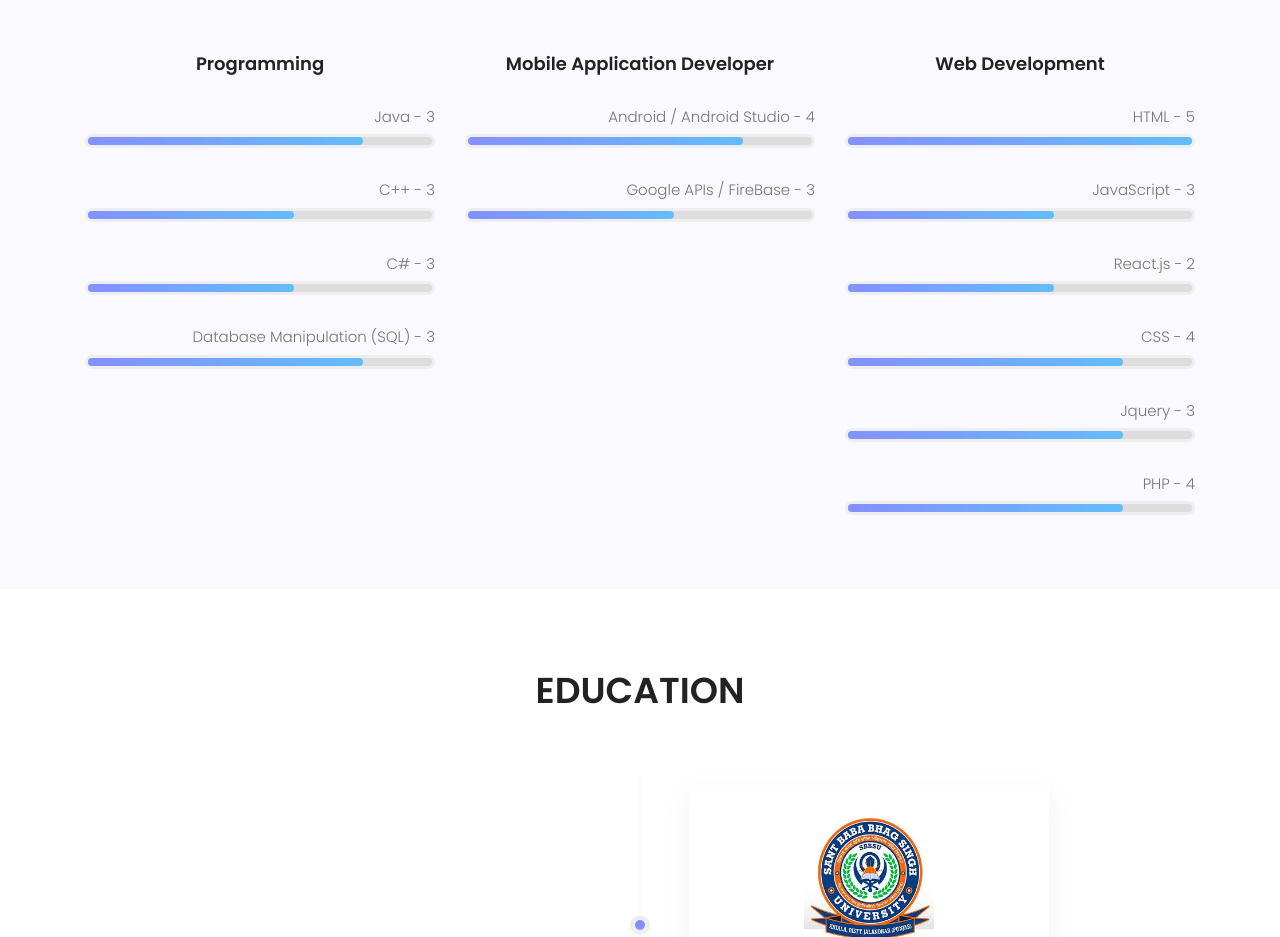
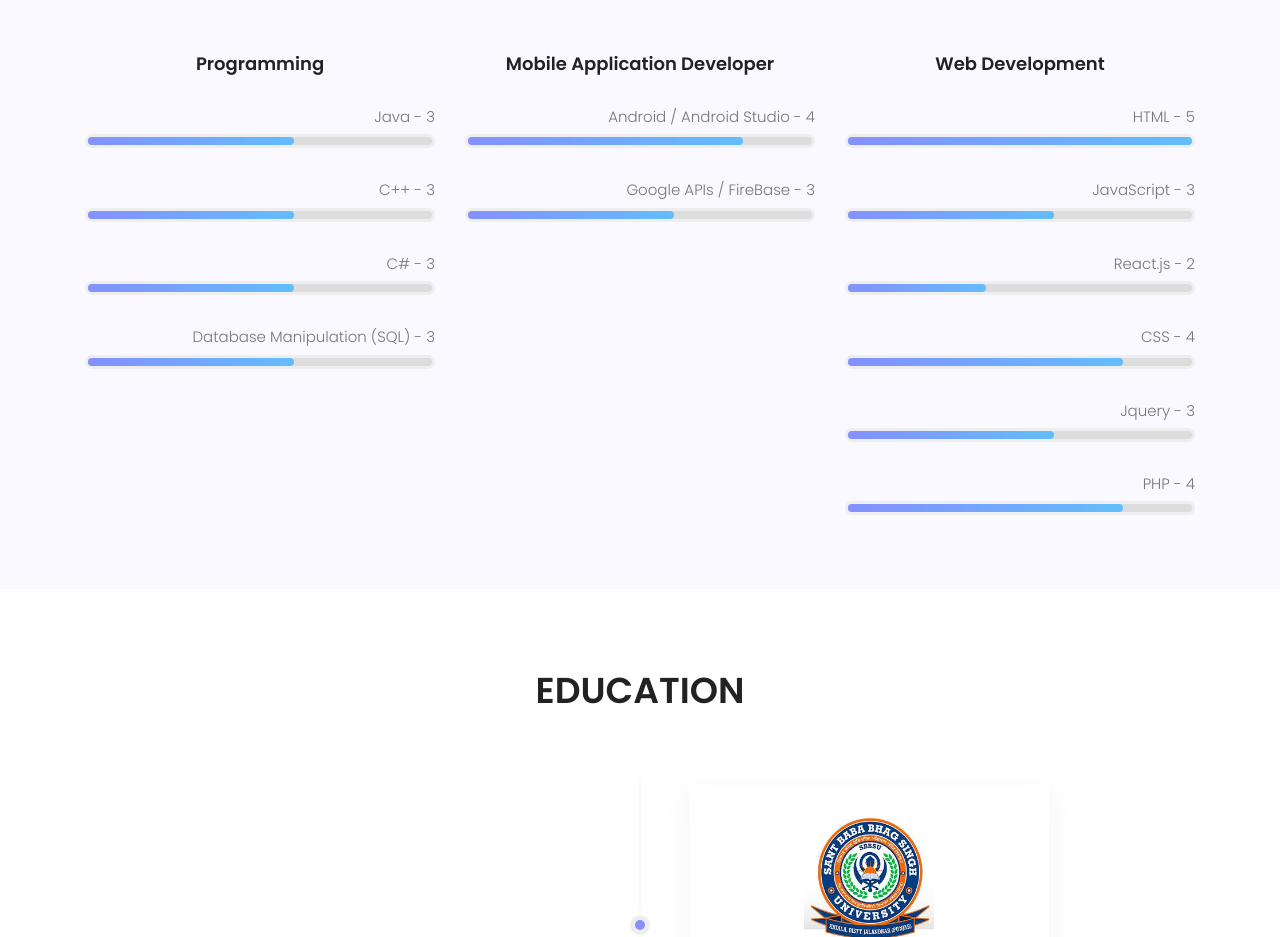
Before and after one commit to singhsoldier95/BaljinderSingh, a plain HTML site: page index.html in a window 1280 px wide. Shown: the part 1447-2384 px from the top of the page. Drawn offline with Linux system fonts and the light colour scheme; some packages are replaced by stand-ins of ours.

Commit message:
Update index.html

```diff
--- a/index.html
+++ b/index.html
@@ -173,7 +173,7 @@
 								<p>
 									Java - 3
 								</p>
-								<div class="skill" data-width="80"></div>
+								<div class="skill" data-width="60"></div>
 							</div>
 							<div class="single-skill">
 								<p>
@@ -191,7 +191,7 @@
 								<p>
 									Database Manipulation (SQL) - 3
 								</p>
-								<div class="skill" data-width="80"></div>
+								<div class="skill" data-width="60"></div>
 							</div>
 						</div>
 
@@ -236,7 +236,7 @@
 								<p>
 									React.js - 2
 								</p>
-								<div class="skill" data-width="60"></div>
+								<div class="skill" data-width="40"></div>
 							</div>
 							<div class="single-skill">
 								<p>
@@ -248,7 +248,7 @@
 								<p>
 									Jquery - 3
 								</p>
-								<div class="skill" data-width="80"></div>
+								<div class="skill" data-width="60"></div>
 							</div>
 							<div class="single-skill">
 								<p>
```
